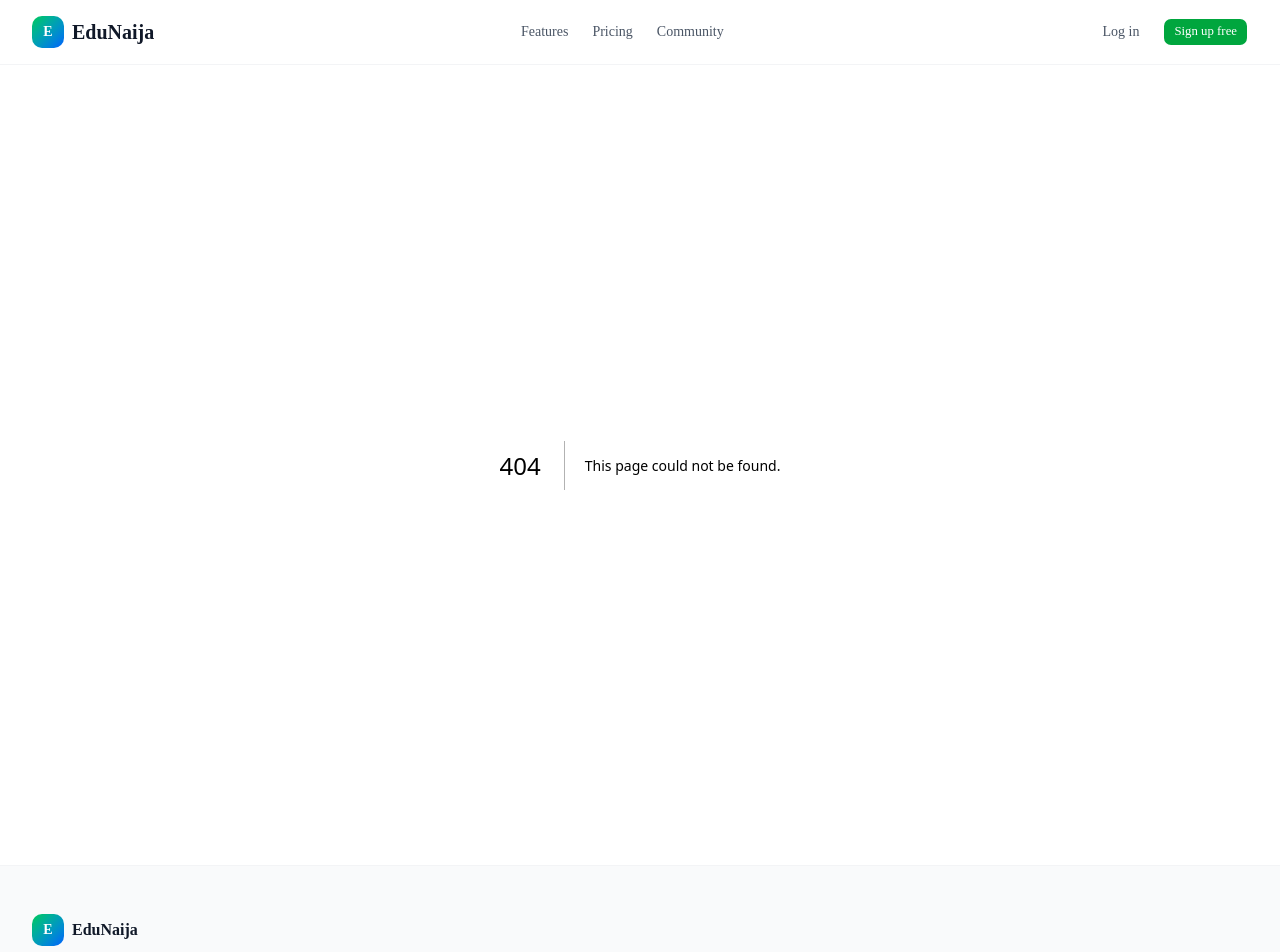
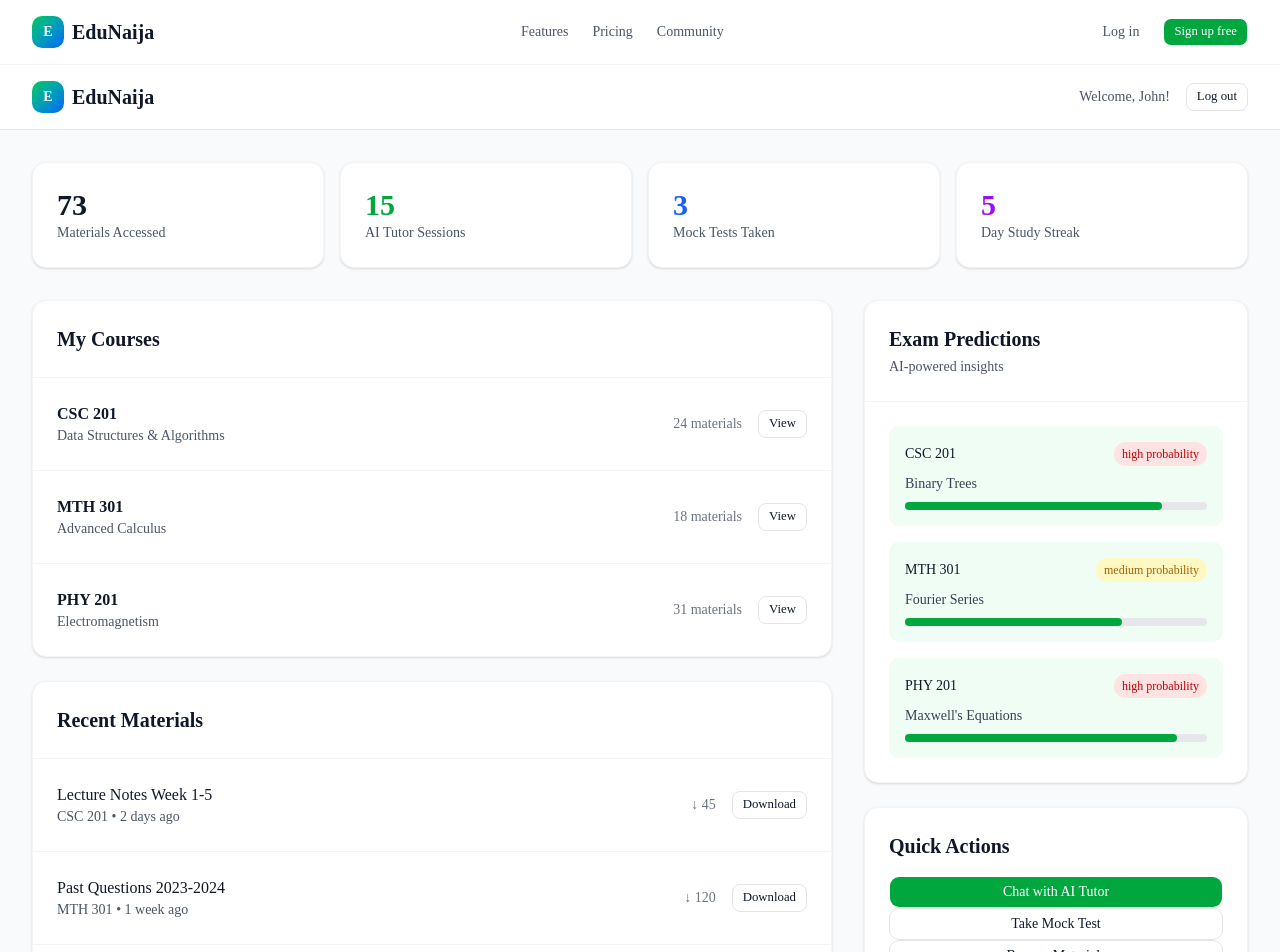
Before and after one commit to yomide01/nigerian-edtech, a Next.js app: page /dashboard in a window 1280 px wide. Before the commit this address had no page. Shown: the top 952 px of the page. Built offline with nearby package versions, Linux system fonts and the light colour scheme.

Commit message:
Add dashboard page with mock data

```diff
--- /dev/null
+++ b/src/app/dashboard/page.tsx
@@ -0,0 +1,178 @@
+"use client";
+
+import Link from "next/link";
+import { Button } from "@/components/ui/button";
+
+// Mock data for demonstration
+const mockCourses = [
+  { id: 1, code: "CSC 201", title: "Data Structures & Algorithms", materials: 24, aiChats: 5 },
+  { id: 2, code: "MTH 301", title: "Advanced Calculus", materials: 18, aiChats: 3 },
+  { id: 3, code: "PHY 201", title: "Electromagnetism", materials: 31, aiChats: 7 },
+];
+
+const mockMaterials = [
+  { id: 1, title: "Lecture Notes Week 1-5", course: "CSC 201", type: "lecture_note", uploaded: "2 days ago", downloads: 45 },
+  { id: 2, title: "Past Questions 2023-2024", course: "MTH 301", type: "past_question", uploaded: "1 week ago", downloads: 120 },
+  { id: 3, title: "Lab Manual Semester 1", course: "PHY 201", type: "lab_manual", uploaded: "3 days ago", downloads: 67 },
+];
+
+const mockInsights = [
+  { course: "CSC 201", topic: "Binary Trees", probability: 85, trend: "high" },
+  { course: "MTH 301", topic: "Fourier Series", probability: 72, trend: "medium" },
+  { course: "PHY 201", topic: "Maxwell's Equations", probability: 90, trend: "high" },
+];
+
+export default function DashboardPage() {
+  return (
+    <div className="min-h-screen bg-gray-50">
+      {/* Header */}
+      <header className="bg-white border-b border-gray-200">
+        <div className="max-w-7xl mx-auto px-4 sm:px-6 lg:px-8">
+          <div className="flex items-center justify-between h-16">
+            <Link href="/" className="flex items-center gap-2">
+              <div className="w-8 h-8 bg-gradient-to-br from-green-500 to-blue-600 rounded-lg flex items-center justify-center">
+                <span className="text-white font-bold text-sm">E</span>
+              </div>
+              <span className="font-bold text-xl text-gray-900">EduNaija</span>
+            </Link>
+            <div className="flex items-center gap-4">
+              <span className="text-sm text-gray-600">Welcome, John!</span>
+              <Link href="/login">
+                <Button variant="outline" size="sm">Log out</Button>
+              </Link>
+            </div>
+          </div>
+        </div>
+      </header>
+
+      <main className="max-w-7xl mx-auto px-4 sm:px-6 lg:px-8 py-8">
+        {/* Stats Overview */}
+        <div className="grid grid-cols-1 md:grid-cols-4 gap-4 mb-8">
+          <div className="bg-white p-6 rounded-xl shadow-sm border border-gray-100">
+            <div className="text-3xl font-bold text-gray-900">73</div>
+            <div className="text-sm text-gray-600">Materials Accessed</div>
+          </div>
+          <div className="bg-white p-6 rounded-xl shadow-sm border border-gray-100">
+            <div className="text-3xl font-bold text-green-600">15</div>
+            <div className="text-sm text-gray-600">AI Tutor Sessions</div>
+          </div>
+          <div className="bg-white p-6 rounded-xl shadow-sm border border-gray-100">
+            <div className="text-3xl font-bold text-blue-600">3</div>
+            <div className="text-sm text-gray-600">Mock Tests Taken</div>
+          </div>
+          <div className="bg-white p-6 rounded-xl shadow-sm border border-gray-100">
+            <div className="text-3xl font-bold text-purple-600">5</div>
+            <div className="text-sm text-gray-600">Day Study Streak</div>
+          </div>
+        </div>
+
+        <div className="grid grid-cols-1 lg:grid-cols-3 gap-8">
+          {/* Left Column - Courses & Materials */}
+          <div className="lg:col-span-2 space-y-6">
+            {/* My Courses */}
+            <div className="bg-white rounded-xl shadow-sm border border-gray-100">
+              <div className="p-6 border-b border-gray-100">
+                <h2 className="text-xl font-semibold text-gray-900">My Courses</h2>
+              </div>
+              <div className="divide-y divide-gray-100">
+                {mockCourses.map((course) => (
+                  <div key={course.id} className="p-6 hover:bg-gray-50 transition-colors">
+                    <div className="flex items-center justify-between">
+                      <div>
+                        <h3 className="font-semibold text-gray-900">{course.code}</h3>
+                        <p className="text-sm text-gray-600">{course.title}</p>
+                      </div>
+                      <div className="flex items-center gap-4">
+                        <span className="text-sm text-gray-500">{course.materials} materials</span>
+                        <Link href={`/courses/${course.id}`}>
+                          <Button size="sm" variant="outline">View</Button>
+                        </Link>
+                      </div>
+                    </div>
+                  </div>
+                ))}
+              </div>
+            </div>
+
+            {/* Recent Materials */}
+            <div className="bg-white rounded-xl shadow-sm border border-gray-100">
+              <div className="p-6 border-b border-gray-100">
+                <h2 className="text-xl font-semibold text-gray-900">Recent Materials</h2>
+              </div>
+              <div className="divide-y divide-gray-100">
+                {mockMaterials.map((material) => (
+                  <div key={material.id} className="p-6 hover:bg-gray-50 transition-colors">
+                    <div className="flex items-center justify-between">
+                      <div>
+                        <h3 className="font-medium text-gray-900">{material.title}</h3>
+                        <p className="text-sm text-gray-600">{material.course} • {material.uploaded}</p>
+                      </div>
+                      <div className="flex items-center gap-4">
+                        <span className="text-sm text-gray-500">↓ {material.downloads}</span>
+                        <Button size="sm" variant="outline">Download</Button>
+                      </div>
+                    </div>
+                  </div>
+                ))}
+              </div>
+            </div>
+          </div>
+
+          {/* Right Column - AI Insights */}
+          <div className="space-y-6">
+            {/* AI Exam Predictions */}
+            <div className="bg-white rounded-xl shadow-sm border border-gray-100">
+              <div className="p-6 border-b border-gray-100">
+                <h2 className="text-xl font-semibold text-gray-900">Exam Predictions</h2>
+                <p className="text-sm text-gray-600 mt-1">AI-powered insights</p>
+              </div>
+              <div className="p-6 space-y-4">
+                {mockInsights.map((insight, i) => (
+                  <div key={i} className="p-4 bg-green-50 rounded-lg">
+                    <div className="flex items-center justify-between mb-2">
+                      <span className="text-sm font-medium text-gray-900">{insight.course}</span>
+                      <span className={`text-xs px-2 py-1 rounded-full ${
+                        insight.trend === 'high' ? 'bg-red-100 text-red-700' : 'bg-yellow-100 text-yellow-700'
+                      }`}>
+                        {insight.trend} probability
+                      </span>
+                    </div>
+                    <p className="text-sm text-gray-700">{insight.topic}</p>
+                    <div className="mt-2 w-full bg-gray-200 rounded-full h-2">
+                      <div
+                        className="bg-green-600 h-2 rounded-full"
+                        style={{ width: `${insight.probability}%` }}
+                      />
+                    </div>
+                  </div>
+                ))}
+              </div>
+            </div>
+
+            {/* Quick Actions */}
+            <div className="bg-white rounded-xl shadow-sm border border-gray-100 p-6">
+              <h2 className="text-xl font-semibold text-gray-900 mb-4">Quick Actions</h2>
+              <div className="space-y-3">
+                <Link href="/ai-tutor">
+                  <Button className="w-full bg-green-600 hover:bg-green-700 text-white">
+                    Chat with AI Tutor
+                  </Button>
+                </Link>
+                <Link href="/mock-test">
+                  <Button className="w-full" variant="outline">
+                    Take Mock Test
+                  </Button>
+                </Link>
+                <Link href="/materials">
+                  <Button className="w-full" variant="outline">
+                    Browse Materials
+                  </Button>
+                </Link>
+              </div>
+            </div>
+          </div>
+        </div>
+      </main>
+    </div>
+  );
+}
```
